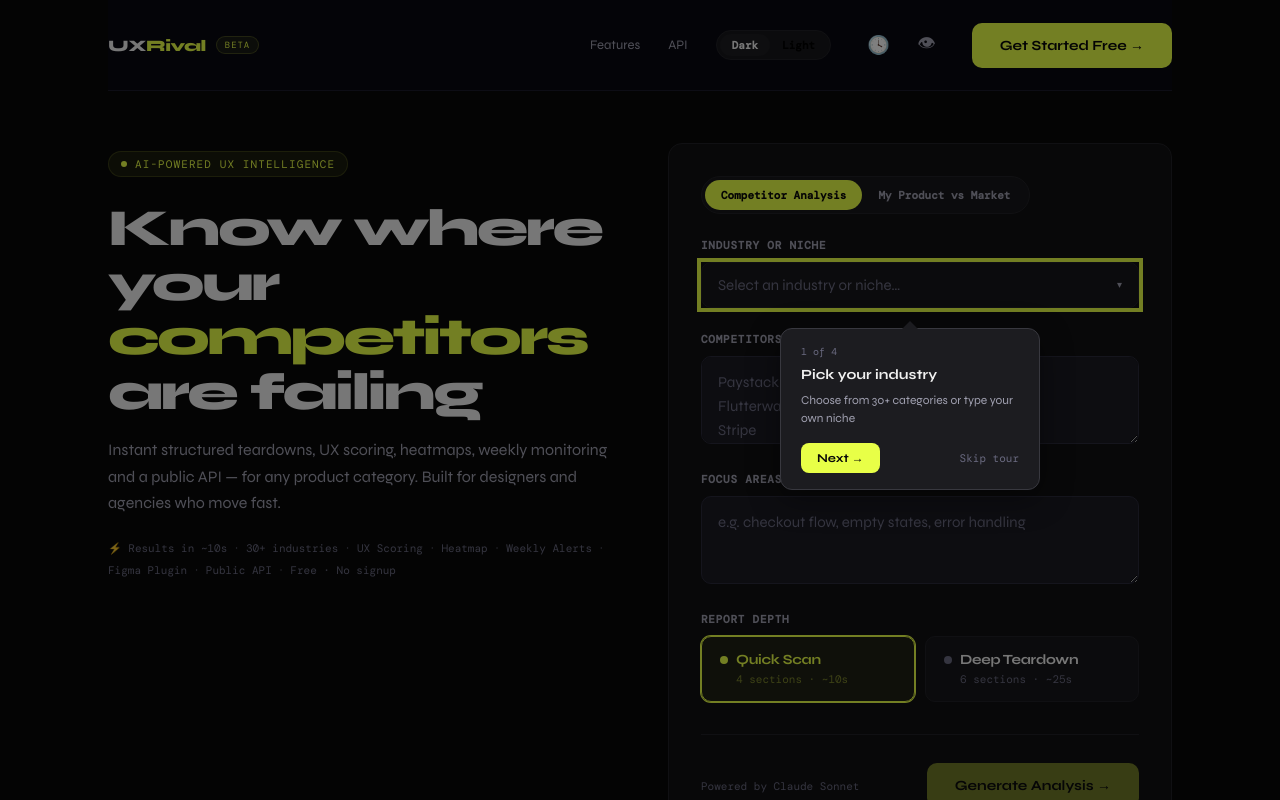
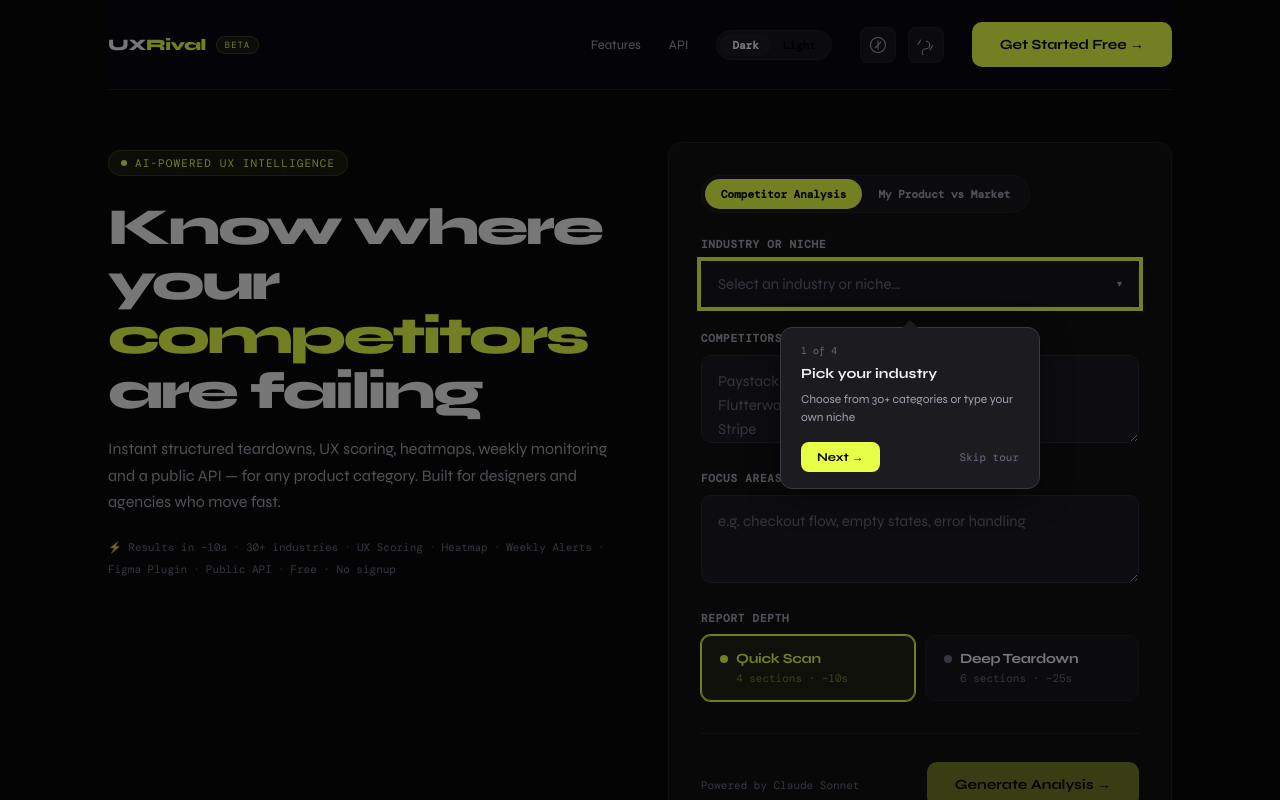
Before and after one commit to TommmyAyandele/Uxrival, a Next.js app: page / in a window 1280 px wide. Shown: the top 800 px of the page. Built offline with nearby package versions, Linux system fonts and the light colour scheme; a web font is replaced by a local one.

Commit message:
replace emoji icons with proper SVG icons and tooltips

```diff
--- a/app/page.tsx
+++ b/app/page.tsx
@@ -193,6 +193,45 @@ const styles = `
   .nav-link:hover { color: var(--text); }
 
   .nav-icon-btn:hover { background: var(--surface2) !important; }
+
+  /* Tooltip styles */
+  .nav-tooltip {
+    position: absolute;
+    bottom: calc(100% + 8px);
+    left: 50%;
+    transform: translateX(-50%);
+    background: var(--surface3);
+    color: var(--text);
+    font-size: 11px;
+    font-family: var(--font-m);
+    padding: 6px 10px;
+    border-radius: 6px;
+    border: 1px solid var(--border);
+    white-space: nowrap;
+    opacity: 0;
+    visibility: hidden;
+    transition: opacity 0.15s, visibility 0.15s;
+    z-index: 1000;
+    pointer-events: none;
+  }
+
+  .nav-tooltip::after {
+    content: '';
+    position: absolute;
+    top: -4px;
+    left: 50%;
+    transform: translateX(-50%);
+    width: 0;
+    height: 0;
+    border-left: 4px solid transparent;
+    border-right: 4px solid transparent;
+    border-bottom: 4px solid var(--surface3);
+  }
+
+  .nav-icon-btn:hover .nav-tooltip {
+    opacity: 1;
+    visibility: visible;
+  }
 
   /* Mobile hamburger menu */
   .mobile-hamburger { display: none; flex-direction: column; gap: 4px; background: none; border: none; cursor: pointer; padding: 8px; }
@@ -1182,30 +1221,47 @@ export default function UXRival() {
                   type="button"
                   className="nav-icon-btn"
                   onClick={() => setShowHistoryModal(true)}
-                  title="History"
                   style={{
-                    background: "none",
-                    border: "none",
+                    background: "var(--surface2)",
+                    border: "1px solid var(--border)",
+                    borderRadius: "8px",
                     color: "var(--text-muted)",
-                    fontSize: "18px",
                     cursor: "pointer",
                     padding: "8px",
-                    borderRadius: "6px",
+                    width: "36px",
+                    height: "36px",
+                    display: "flex",
+                    alignItems: "center",
+                    justifyContent: "center",
                     transition: "all 0.15s"
                   }}
-                  onMouseEnter={(e) => e.currentTarget.style.color = "var(--text)"}
-                  onMouseLeave={(e) => e.currentTarget.style.color = "var(--text-muted)"}
+                  onMouseEnter={(e) => {
+                    e.currentTarget.style.borderColor = "var(--accent)";
+                    e.currentTarget.style.color = "var(--accent)";
+                    e.currentTarget.style.background = "var(--accent-dim)";
+                  }}
+                  onMouseLeave={(e) => {
+                    e.currentTarget.style.borderColor = "var(--border)";
+                    e.currentTarget.style.color = "var(--text-muted)";
+                    e.currentTarget.style.background = "var(--surface2)";
+                  }}
                 >
-                  🕓
+                  <svg width="20" height="20" viewBox="0 0 24 24" fill="none" stroke="currentColor" strokeWidth="1.5">
+                    <circle cx="12" cy="12" r="10"/>
+                    <path d="M12 6v6l4-4"/>
+                    <path d="M12 18v-6l-4 4"/>
+                  </svg>
                 </button>
+                <div className="nav-tooltip">Analysis History</div>
                 {history.length > 0 && (
                   <span className="nav-badge" style={{
                     position: "absolute",
-                    top: "4px",
-                    right: "4px",
+                    top: "-6px",
+                    right: "-6px",
                     background: "var(--accent)",
-                    color: "#090909",
+                    color: "#0a0a0a",
                     fontSize: "9px",
+                    fontWeight: "bold",
                     minWidth: "16px",
                     height: "16px",
                     display: "flex",
@@ -1222,30 +1278,48 @@ export default function UXRival() {
                   type="button"
                   className="nav-icon-btn"
                   onClick={() => setShowWatchlistModal(true)}
-                  title="Watchlist"
                   style={{
-                    background: "none",
-                    border: "none",
+                    background: "var(--surface2)",
+                    border: "1px solid var(--border)",
+                    borderRadius: "8px",
                     color: "var(--text-muted)",
-                    fontSize: "18px",
                     cursor: "pointer",
                     padding: "8px",
-                    borderRadius: "6px",
+                    width: "36px",
+                    height: "36px",
+                    display: "flex",
+                    alignItems: "center",
+                    justifyContent: "center",
                     transition: "all 0.15s"
                   }}
-                  onMouseEnter={(e) => e.currentTarget.style.color = "var(--text)"}
-                  onMouseLeave={(e) => e.currentTarget.style.color = "var(--text-muted)"}
+                  onMouseEnter={(e) => {
+                    e.currentTarget.style.borderColor = "var(--accent)";
+                    e.currentTarget.style.color = "var(--accent)";
+                    e.currentTarget.style.background = "var(--accent-dim)";
+                  }}
+                  onMouseLeave={(e) => {
+                    e.currentTarget.style.borderColor = "var(--border)";
+                    e.currentTarget.style.color = "var(--text-muted)";
+                    e.currentTarget.style.background = "var(--surface2)";
+                  }}
                 >
-                  👁
+                  <svg width="20" height="20" viewBox="0 0 24 24" fill="none" stroke="currentColor" strokeWidth="1.5">
+                    <path d="M1 12s4-7 4-7 4-7 7v10"/>
+                    <path d="M21 12s-4 7-4 7-4 7v10"/>
+                    <path d="M12 17c2.76 0 5-2.24 5-5s-2.24-5-5-5"/>
+                    <path d="M12 17c-2.76 0-5 2.24-5 5s2.24 5 5 5"/>
+                  </svg>
                 </button>
+                <div className="nav-tooltip">My Watchlist</div>
                 {watchlist.length > 0 && (
                   <span className="nav-badge" style={{
                     position: "absolute",
-                    top: "4px",
-                    right: "4px",
+                    top: "-6px",
+                    right: "-6px",
                     background: "var(--accent)",
-                    color: "#090909",
+                    color: "#0a0a0a",
                     fontSize: "9px",
+                    fontWeight: "bold",
                     minWidth: "16px",
                     height: "16px",
                     display: "flex",
```
